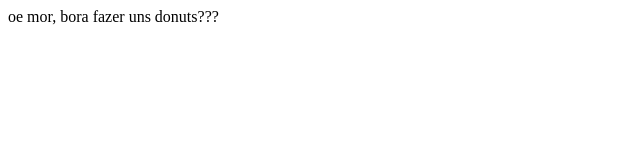
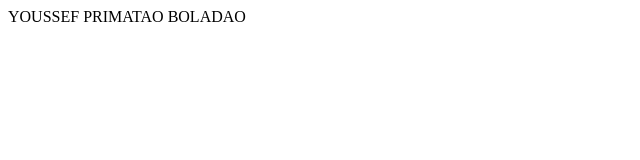
Before and after one commit to MoustaDonuts/MoustaDonuts.github.io, a plain HTML site: page index.html in a window 1280 px wide. Shown: the full height of the page, 0-640 px from the left. Drawn offline with Linux system fonts and the light colour scheme.

Commit message:
Update index.html

```diff
--- a/index.html
+++ b/index.html
@@ -5,7 +5,7 @@
 	</head>
 
 	<body>
-		<p>oe mor, bora fazer uns donuts???</p>
+		<p>YOUSSEF PRIMATAO BOLADAO</p>
 	</body>
 
 </html>
```
